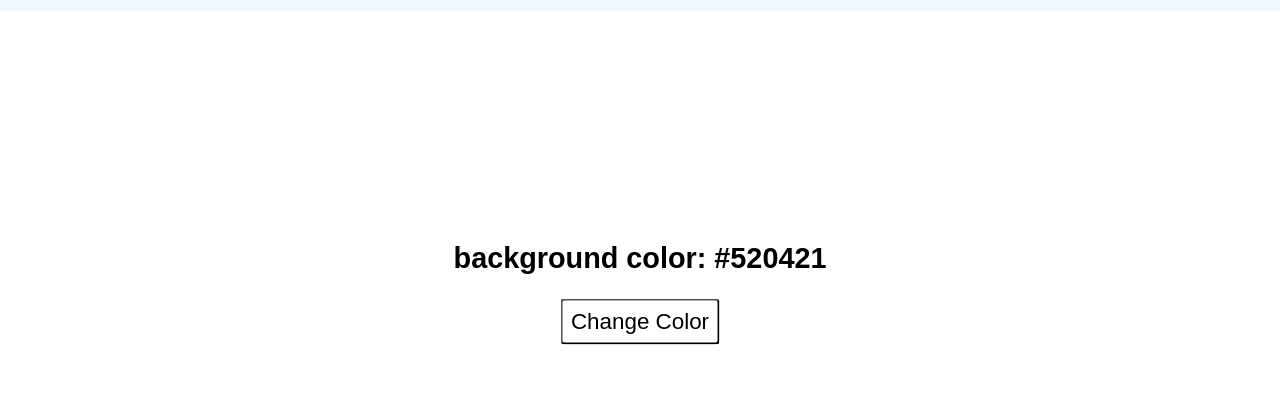
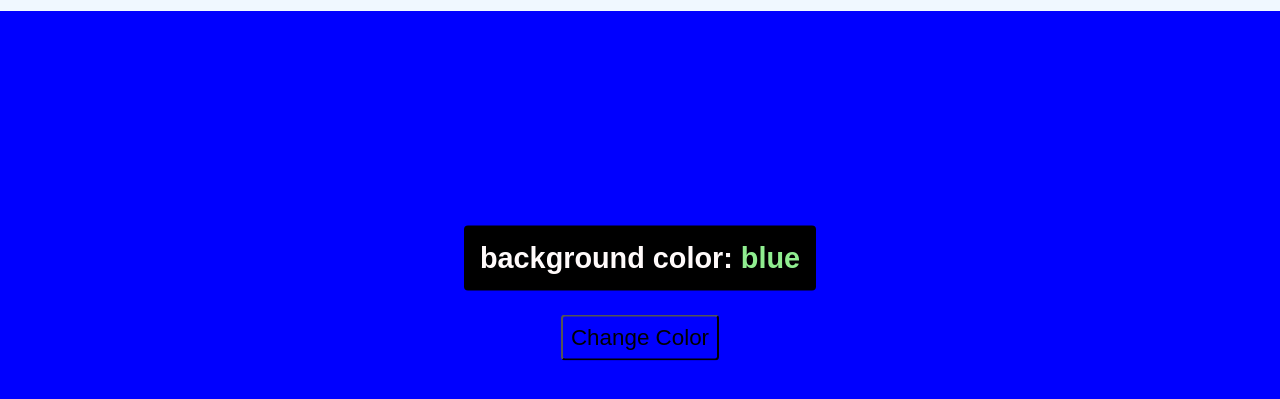
Before and after one commit to DeveloperDragos/Color-changer, a plain HTML site: page index.html in a window 1280 px wide. Both pictures are taken after a click on the button "Change Color". Shown: the part 107-506 px from the top of the page. Drawn offline with Linux system fonts and the light colour scheme.

Commit message:
add JS to Color Change App

```diff
--- a/script.js
+++ b/script.js
@@ -0,0 +1,13 @@
+const colors = ["yellow", "blue", "rgba(245,100,300,0.8)", "#f2f3f3"];
+const color = document.querySelector(".color");
+const btn = document.getElementById("btn");
+
+btn.addEventListener("click", () => {
+  const randomNumber = getRandomNumber();
+  document.body.style.backgroundColor = colors[randomNumber];
+  color.textContent = colors[randomNumber];
+});
+
+const getRandomNumber = () => {
+  return Math.floor(Math.random() * colors.length);
+};
--- a/style.css
+++ b/style.css
@@ -46,10 +46,28 @@ nav {
   text-align: center;
 }
 
+.container h2 {
+  background-color: black;
+  color: snow;
+  padding: 1rem;
+  border-radius: 4px;
+}
+
+.color {
+  color: lightgreen;
+}
+
 .btn-hero {
   background-color: transparent;
+  color: black;
   font-size: 1.4rem;
   margin-top: 1.5rem;
   padding: 0.5rem;
   border-radius: 4px;
+  cursor: pointer;
 }
+
+.btn-hero:hover {
+  color: white;
+  background-color: black;
+}
```
Also changed, not shown: hex.html (added, +36 -0 lines), hex.js (added, +18 -0 lines).
